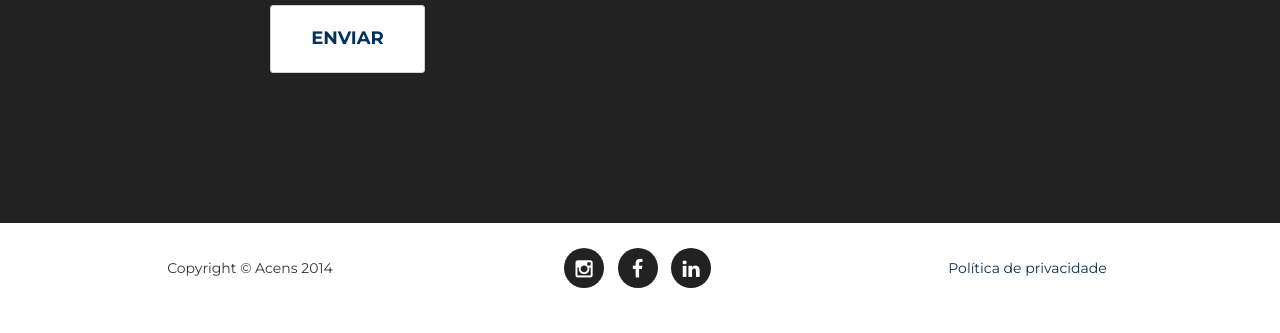
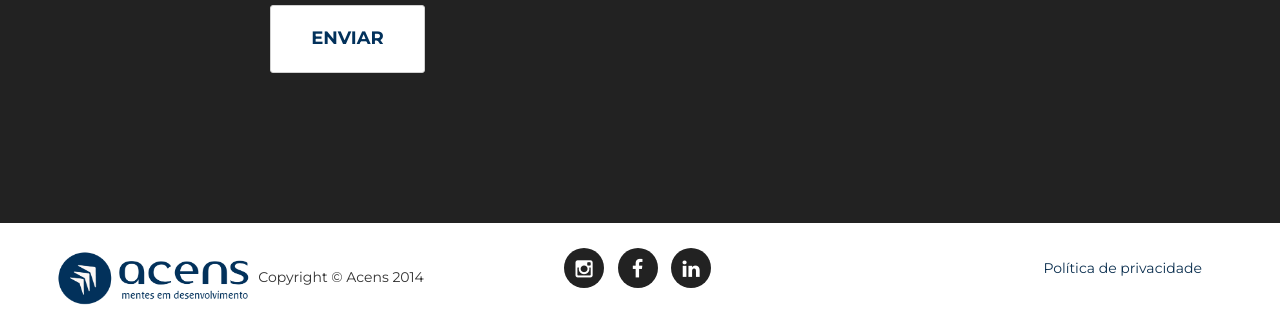
Before and after one commit to Acens/Site-Acens2014, a plain HTML site: page startbootstrap-agency-1.0.0/index.html in a window 1280 px wide. Shown: the part 3864-4197 px from the top of the page. Drawn offline with nearby package versions, Linux system fonts and the light colour scheme; a web font is replaced by a local one.

Commit message:
9 comentario
aterado o rodape e inclido a lodo no mesmo

```diff
--- a/startbootstrap-agency-1.0.0/index.html
+++ b/startbootstrap-agency-1.0.0/index.html
@@ -329,10 +329,10 @@
     <footer>
         <div class="container">
             <div class="row">
-                <div class="col-md-4">
-                    <span class="copyright">Copyright &copy; Acens 2014</span>
+                <div class="col-md-5 col-md-pull-1">
+                   <img class="col-md-offset-2" src="img\acenslogo.png" width="200px" height="60px"> <span class="copyright">Copyright &copy; Acens 2014</span>
                 </div>
-                <div class="col-md-4">
+                <div class="col-md-2">
                     <ul class="list-inline social-buttons">
                         <li><a href="http://www.instagram.com/acensjr" target="_Blank"><i class="fa fa-instagram"></i></a>
                         </li>
@@ -342,9 +342,9 @@
                         </li>
                     </ul>
                 </div>
-                <div class="col-md-4">
-                    <ul class="list-inline quicklinks">
-                        <li><a href="#">Política de privacidade</a>
+                <div class="col-md-5">
+                    <ul class="list-inline quicklinks col-md-offset-7">
+                        <li class="col-md-offset-1"><a href="#">Política de privacidade</a>
                         </li>
                     </ul>
                 </div>
```
